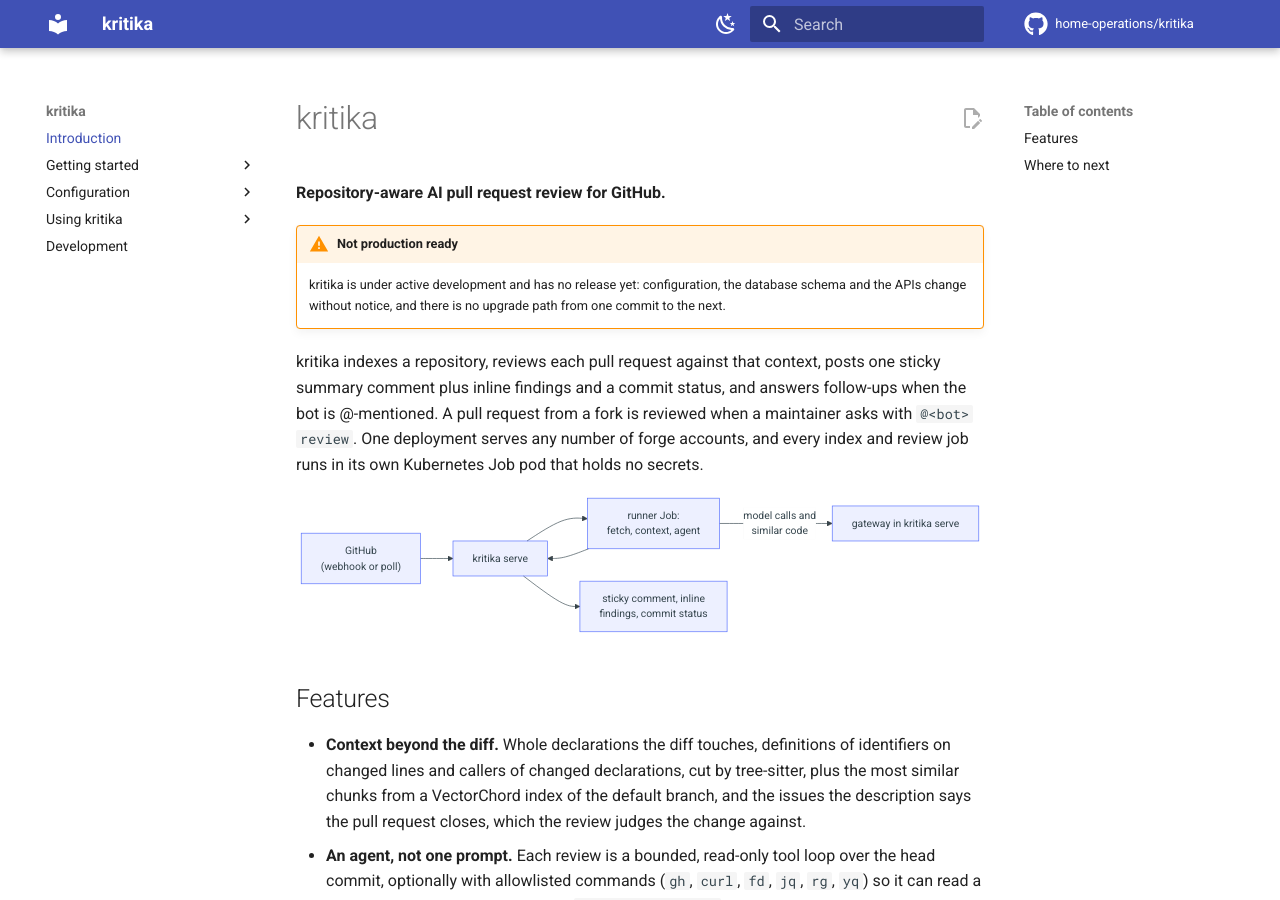
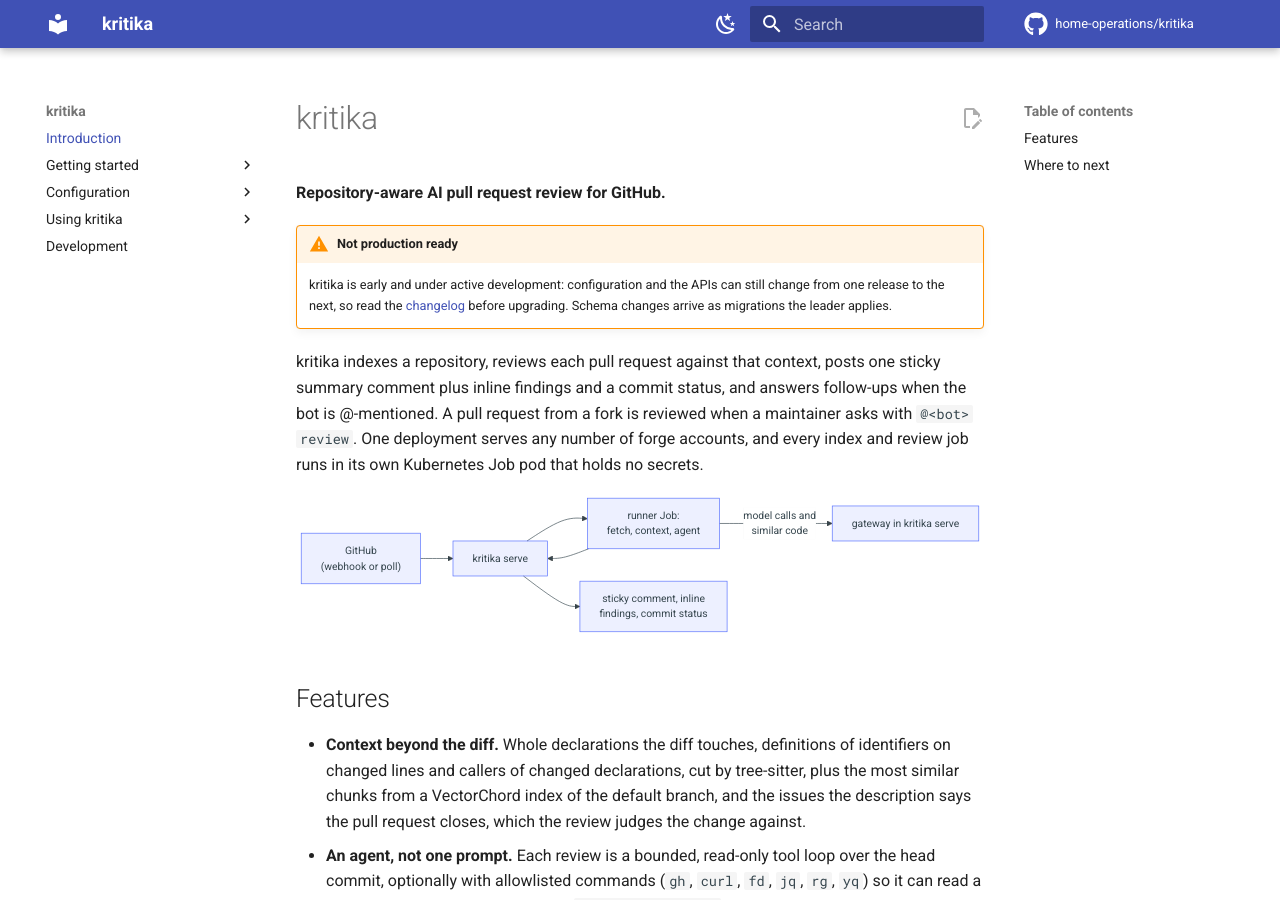
Before and after one commit to home-operations/kritik, an MkDocs documentation site: the page built from docs/index.md, in a window 1280 px wide and 900 px high. Built offline with MkDocs 1.6.1 and Material for MkDocs 9.7.7, drawn with Linux system fonts in a browser that asks for light colours; comment, search, counter and statistics services are not loaded.

```diff
--- a/docs/index.md
+++ b/docs/index.md
@@ -4,9 +4,10 @@
 
 /// warning | Not production ready
 
-kritika is under active development and has no release yet: configuration,
-the database schema and the APIs change without notice, and there is no
-upgrade path from one commit to the next.
+kritika is early and under active development: configuration and the APIs
+can still change from one release to the next, so read the
+[changelog](https://github.com/home-operations/kritika/blob/main/CHANGELOG.md)
+before upgrading. Schema changes arrive as migrations the leader applies.
 
 ///
 
```
Also changed, not shown: charts/kritika/README.md (+16 -3 lines), docs/setup.md (+4 -1 lines), 1 other file.
